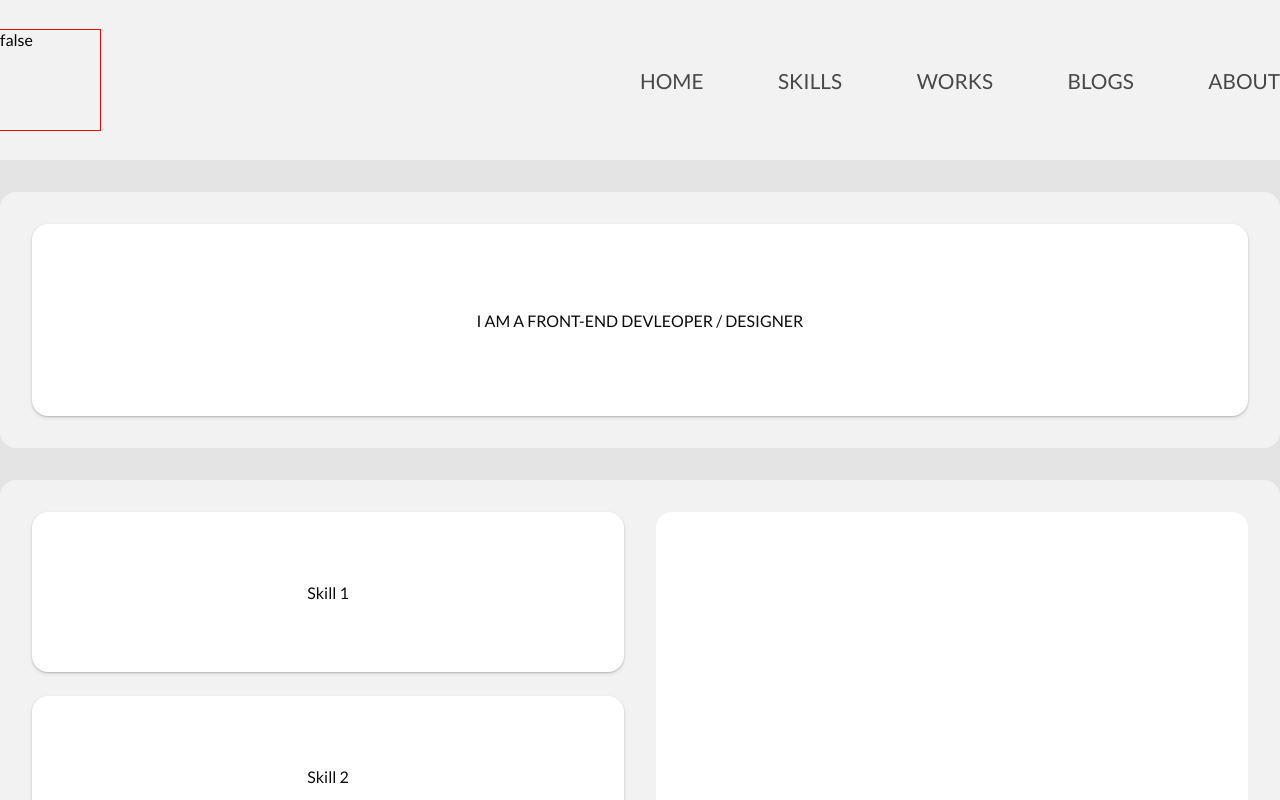
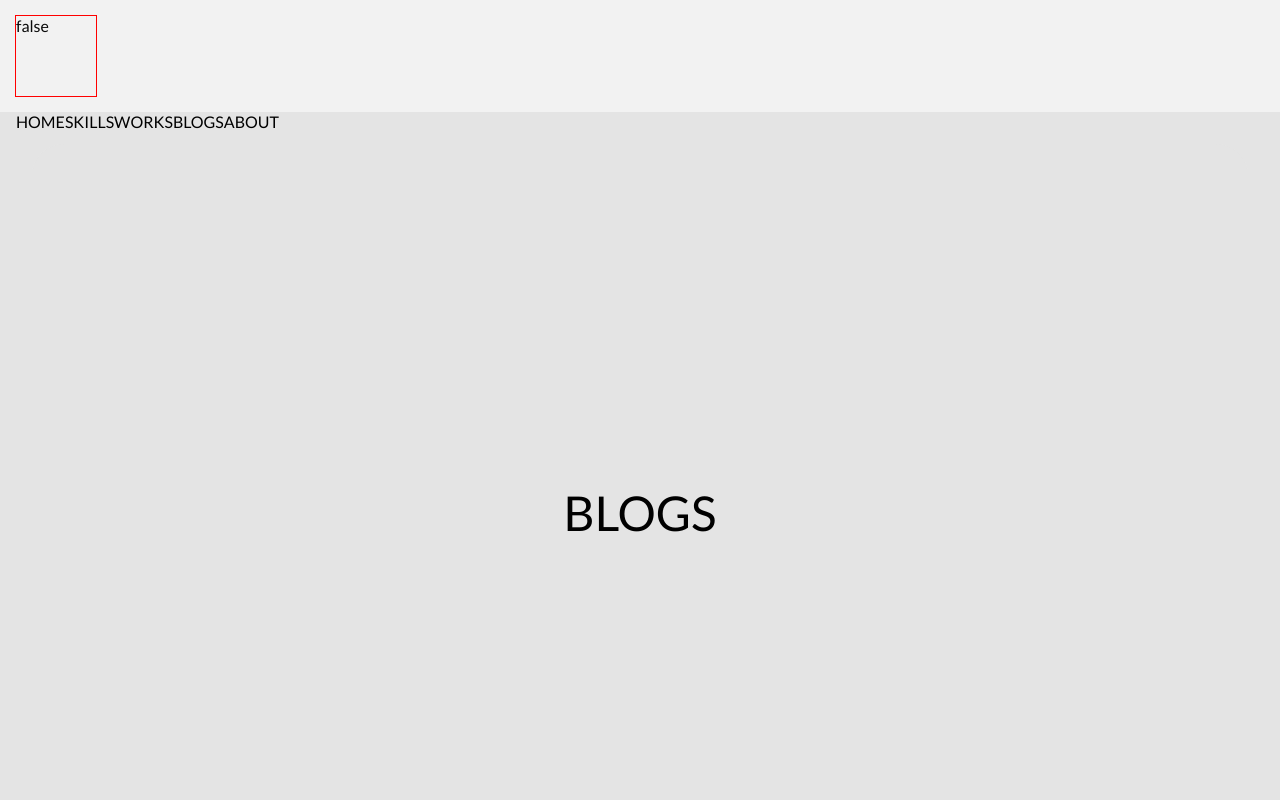
Before and after one commit to hoainb1303/hoai-portfolio, a Next.js app: page / in a window 1280 px wide. Shown: the top 800 px of the page. Built offline with nearby package versions, Linux system fonts and the light colour scheme.

Commit message:
Redo in Mobile First

```diff
--- a/package.json
+++ b/package.json
@@ -9,8 +9,10 @@
     "lint": "eslint"
   },
   "dependencies": {
+    "embla-carousel-autoplay": "^8.6.0",
     "embla-carousel-react": "^8.6.0",
-    "next": "16.1.6",
+    "gsap": "^3.14.2",
+    "next": "^16.2.2",
     "react": "19.2.3",
     "react-dom": "19.2.3",
     "react-scroll": "^1.9.3"
--- a/src/app/page.tsx
+++ b/src/app/page.tsx
@@ -3,14 +3,16 @@ import styles from "./page.module.css";
 
 import Hero from "../components/Hero";
 import Skills from "../components/Skills";
-import Works from "../components/Works";
+import Design from "../components/Design";
+import PrintProject from "../components/PrintProject";
 
 export default function Home() {
   return (
     <>
-      <Hero></Hero>
+      {/* <Hero></Hero>
       <Skills></Skills>
-      <Works></Works>
+      <Design></Design>
+      <PrintProject></PrintProject> */}
       <section id="blogs" className={styles.homeSection}>
         <div className={styles.container}>BLOGS</div>
       </section>
--- a/src/components/Works.tsx
+++ b/src/components/Design.tsx
@@ -1,8 +1,8 @@
 import DesignGallery from "./DesignGallery";
 
-import styles from "./Works.module.css";
+import styles from "./Design.module.css";
 
-const Works = () => {
+const Design = () => {
   return (
     <section id="works" className={`${styles.works}`}>
       <div className={`${styles.worksContainer}`}>
@@ -13,4 +13,4 @@ const Works = () => {
   );
 };
 
-export default Works;
+export default Design;
--- a/src/components/DesignGallery.tsx
+++ b/src/components/DesignGallery.tsx
@@ -1,12 +1,17 @@
 "use client";
+import { useEffect } from "react";
 import useEmblaCarousel from "embla-carousel-react";
+import Autoplay from "embla-carousel-autoplay";
 import styles from "./DesignGallery.module.css";
 
 const DesignGallery = () => {
-  const [emblaRef, emblaApi] = useEmblaCarousel({
-    containScroll: false,
-    loop: true,
-  });
+  const [emblaRef, emblaApi] = useEmblaCarousel(
+    {
+      containScroll: false,
+      loop: true,
+    },
+    [Autoplay({ delay: 3000, playOnInit: true })],
+  );
 
   const goToPrev = () => emblaApi?.scrollPrev();
   const goToNext = () => emblaApi?.scrollNext();
@@ -21,6 +26,14 @@ const DesignGallery = () => {
           </div>
         ))}
       </div>
+      <div className={`${styles.navigationContainer}`}>
+        <button onClick={goToPrev} className={`${styles.prevButton}`}>
+          Prev
+        </button>
+        <button onClick={goToNext} className={`${styles.nextButton}`}>
+          Next
+        </button>
+      </div>
     </div>
   );
 };
--- a/src/components/NavBar.module.css
+++ b/src/components/NavBar.module.css
@@ -1,41 +1,50 @@
 .navBar {
-  height: 10rem;
   width: 100%;
-
   background: var(--bg);
 }
 
 .navBarContent {
   display: grid;
-  grid-template-columns: 1fr 1fr;
+  grid-template-columns: 1fr;
 
-  height: 100%;
-  max-width: 1440px;
+  position: relative;
+  max-width: 90rem;
   margin: auto;
-  /* outline: 1px solid red; */
+
+  padding: 1rem;
 }
 
 .navHeader {
   display: flex;
-  justify-content: start;
+  justify-content: space-between;
   align-items: center;
 }
 
 .navLogo {
-  width: 100px;
-  height: 100px;
+  height: 3rem;
+  aspect-ratio: 1/1;
+  outline: 1px solid red;
+  color: var(--text);
+}
+
+.navHam {
+  height: 100%;
+  aspect-ratio: 1/1;
+
+  background: red;
   outline: 1px solid red;
 }
 
-.navHam {
-  display: none;
+.navLinks {
+  position: absolute;
+  top: 100%;
+
+  display: grid;
+  list-style-type: none;
 }
-
-.navLinks {
-  display: flex;
+/* .navLinks {
   justify-content: space-between;
   align-items: center;
-
   list-style-type: none;
 }
 
@@ -75,4 +84,44 @@
 
 .navItem:hover::after {
   transform: translate(-150%, -50%) scale(1);
+} */
+
+@media (min-width: 768px) {
+  .navBar {
+  }
+
+  .navLogo {
+  }
 }
+
+@media (min-width: 1024px) {
+  .navBar {
+  }
+
+  .navBarContent {
+    display: flex;
+    justify-content: space-between;
+  }
+
+  .navLogo {
+    height: 5rem;
+  }
+
+  .navHam {
+    display: none;
+  }
+
+  .navLinks {
+    display: flex;
+    width: 40rem;
+  }
+}
+
+@media (max-width: 1024px) {
+  .menuOn {
+  }
+
+  .menuOff {
+    display: none;
+  }
+}
--- a/src/components/NavBar.tsx
+++ b/src/components/NavBar.tsx
@@ -8,8 +8,9 @@ import styles from "./NavBar.module.css";
 
 const NavBar = () => {
   const [themeToggle, setThemeToggle] = useState(false);
+  const [menuToggle, setMenuToggle] = useState(false);
 
-  const toggleTheme = (): void => {
+  const toggleTheme = () => {
     if (themeToggle) {
       setThemeToggle(false);
       document.body.classList.remove("dark");
@@ -19,6 +20,10 @@ const NavBar = () => {
       document.body.classList.add("dark");
       localStorage.setItem("theme", "dark");
     }
+  };
+
+  const toggleMenu = () => {
+    setMenuToggle(!menuToggle);
   };
 
   useEffect(() => {
@@ -37,9 +42,11 @@ const NavBar = () => {
           <div className={styles.navLogo} onClick={toggleTheme}>
             {`${themeToggle}`}
           </div>
-          <div className={styles.navHam}></div>
+          <div className={styles.navHam} onClick={toggleMenu}></div>
         </div>
-        <ul className={styles.navLinks}>
+        <ul
+          className={`${styles.navLinks} ${menuToggle ? styles.menuOn : styles.menuOff}`}
+        >
           {navigations.map((navigation) => {
             return (
               <li key={navigation.id} className={styles.navItem}>
--- /dev/null
+++ b/src/components/PrintProject.tsx
@@ -0,0 +1,7 @@
+import React from "react";
+
+const PrintProject = () => {
+  return <div>PrintProject</div>;
+};
+
+export default PrintProject;
--- a/src/components/Skills.module.css
+++ b/src/components/Skills.module.css
@@ -22,13 +22,10 @@
   background: var(--bg);
 }
 
+/* SKILLS LIST */
 .skillList {
   display: grid;
-
   gap: var(--spacing-6) var(--spacing-8);
-}
-
-@media (hover: hover) {
 }
 
 .skillItem {
@@ -64,3 +61,21 @@
 
   transition: 1s ease;
 }
+
+@media (max-width: 768px) {
+  .container {
+    grid-template-columns: 1fr;
+  }
+
+  .skillList {
+    display: flex;
+    justify-content: space-between;
+
+    gap: 0;
+  }
+
+  .skillItem {
+    height: 5rem;
+    aspect-ratio: 1/1;
+  }
+}
```
Also changed, not shown: src/components/Design.module.css (renamed from src/components/Works.module.css), 1 other file (tests, documents, lock files or other folders).
